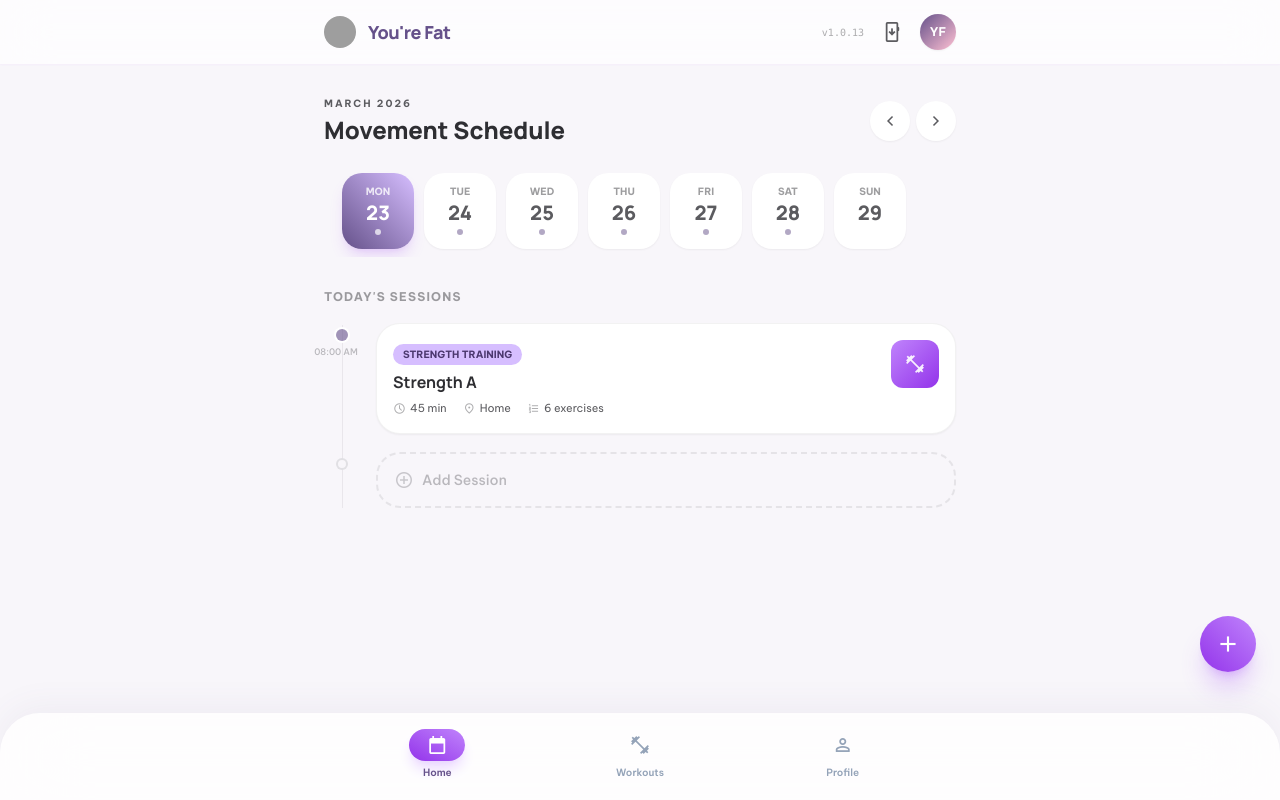
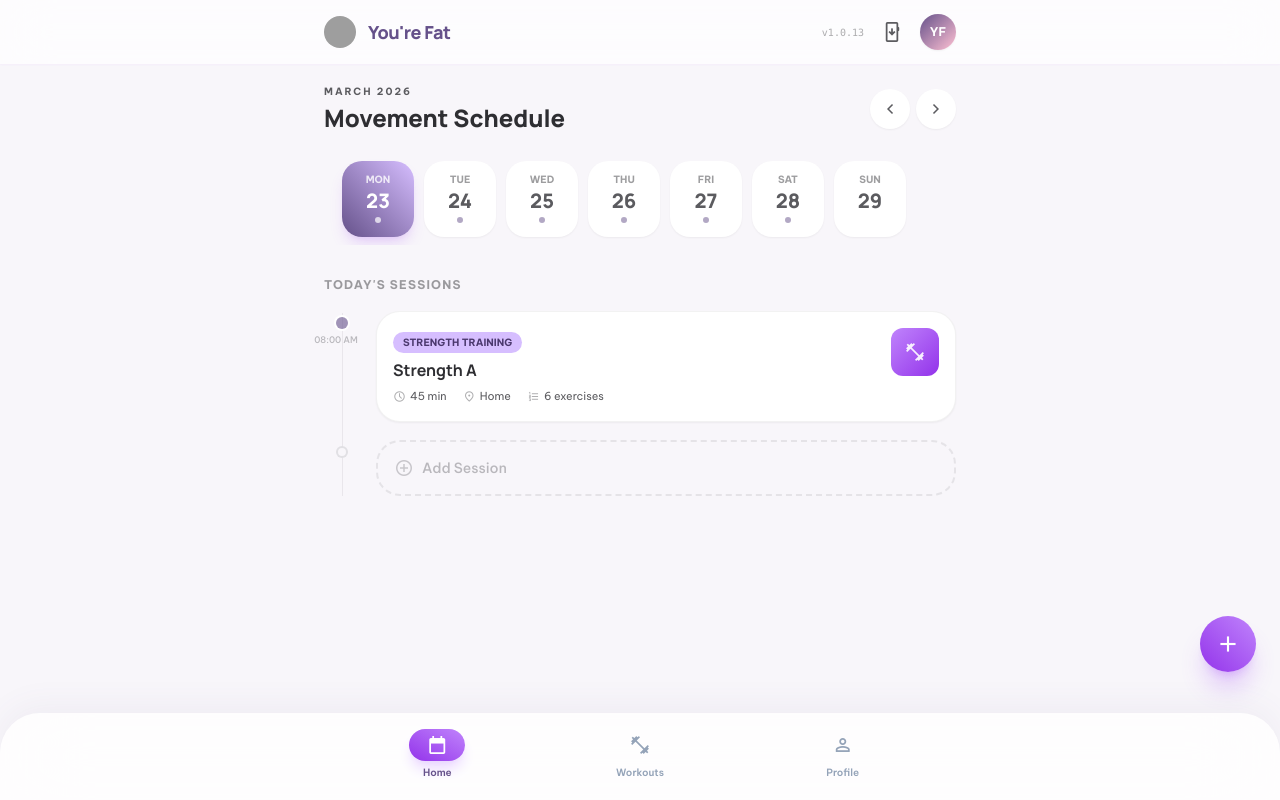
Before and after one commit to dandev64/youre-fat, a React (Vite) app: page / in a window 1280 px wide. Built offline with nearby package versions, Linux system fonts and the light colour scheme; grey boxes are pictures that could not be loaded.

Commit message:
Top fix try

```diff
--- a/src/pages/HomePage.jsx
+++ b/src/pages/HomePage.jsx
@@ -34,7 +34,13 @@ export default function HomePage() {
     <div className="min-h-screen bg-background">
       <TopAppBar />
 
-      <main className="pt-24 px-5 max-w-2xl mx-auto pb-nav">
+      <main className="pt-24 px-5 max-w-2xl mx-auto pb-nav"
+      style={{
+          // 1. Get the safe area (or 20px minimum)
+          // 2. Add 64px (the h-16 height of your TopAppBar)
+          // This ensures the first piece of text starts exactly below the top bar!
+          paddingTop: 'calc(max(env(safe-area-inset-top), 20px) + 64px)'
+        }}>
         {/* Month navigation header */}
         <div className="flex items-center justify-between mb-5">
           <div>
```
